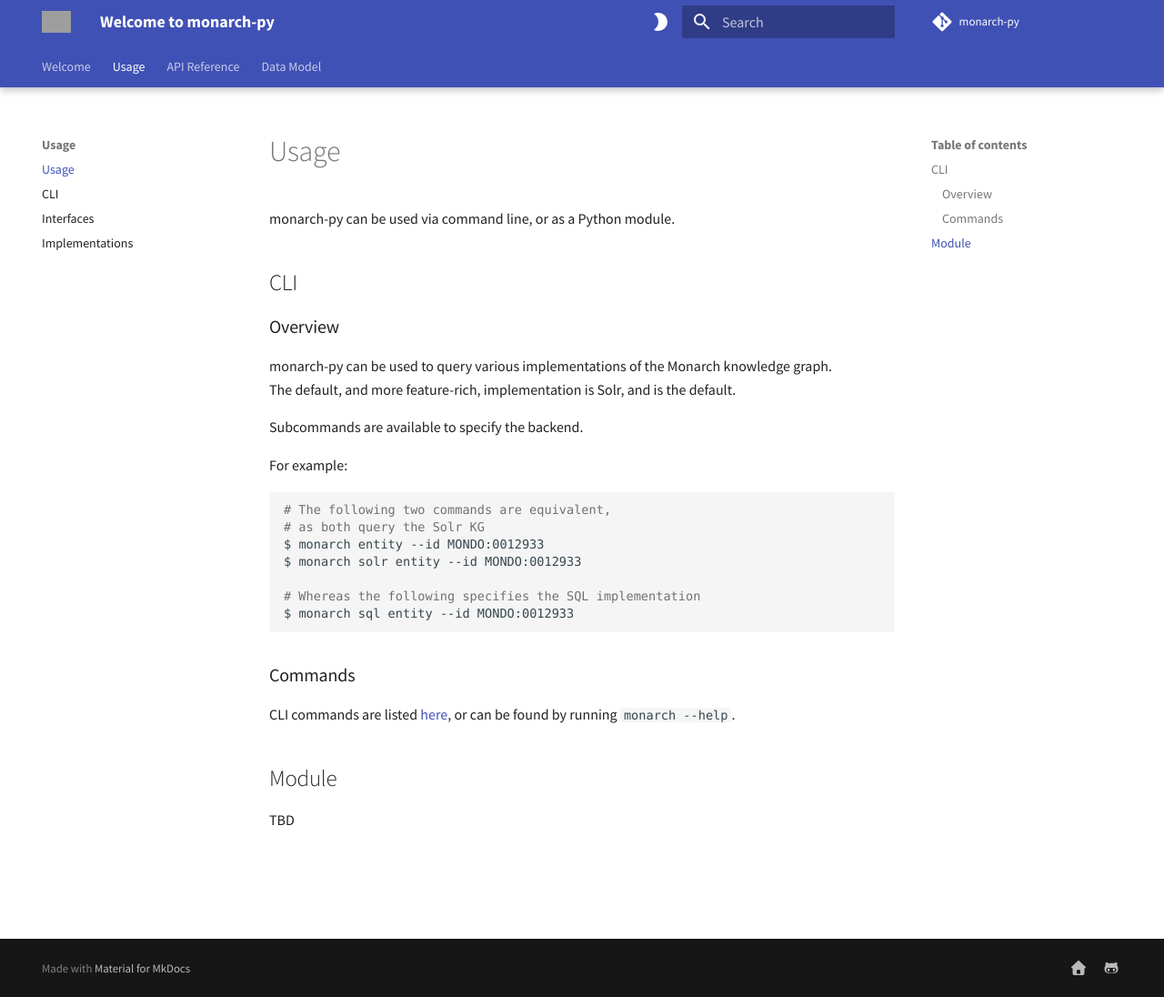
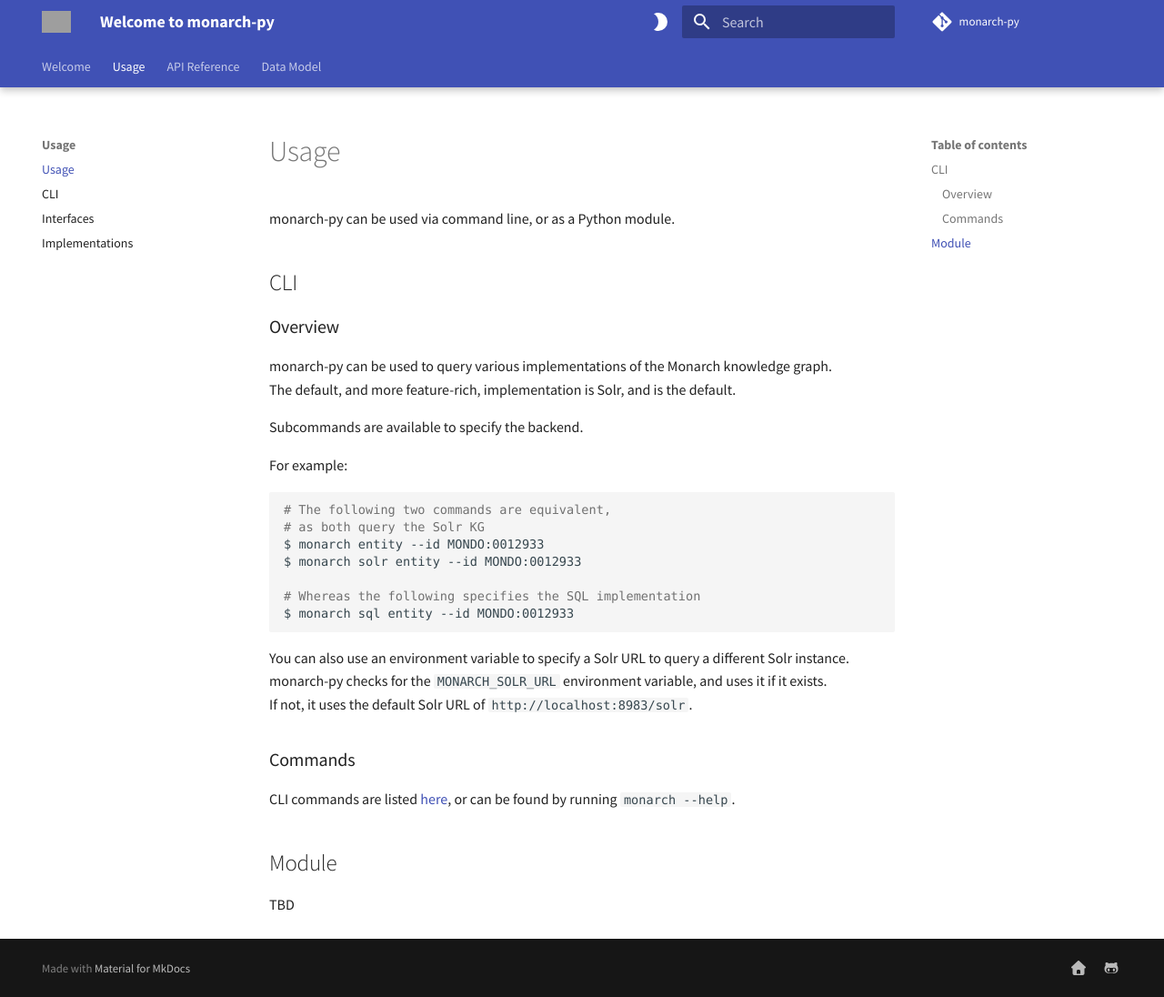
Before and after one commit to monarch-initiative/monarch-py, an MkDocs documentation site: the page built from docs/Usage/index.md, in a window 1280 px wide and 1096 px high. Shown: the whole window at 91% size. Built offline with MkDocs 1.6.1 and Material for MkDocs 9.7.7, drawn with Linux system fonts in a browser that asks for light colours; some web fonts are replaced; comment, search, counter and statistics services are not loaded; grey boxes are pictures that could not be loaded.

Commit message:
let monarch-py check for a solr url env var, and document its usage

````diff
--- a/docs/Usage/index.md
+++ b/docs/Usage/index.md
@@ -22,6 +22,9 @@
 $ monarch sql entity --id MONDO:0012933
 ```
 
+You can also use an environment variable to specify a Solr URL to query a different Solr instance.
+monarch-py checks for the `MONARCH_SOLR_URL` environment variable, and uses it if it exists.
+If not, it uses the default Solr URL of `http://localhost:8983/solr`.
 
 ### Commands
 
````
Also changed, not shown: 1 other file.
